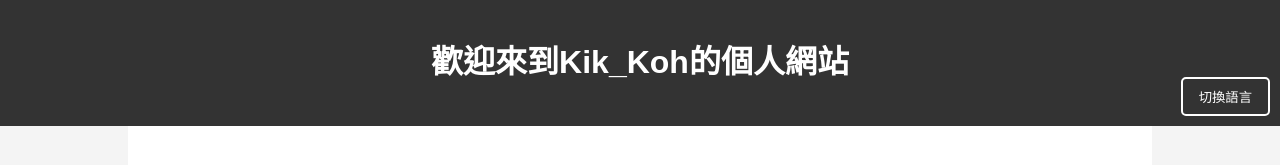
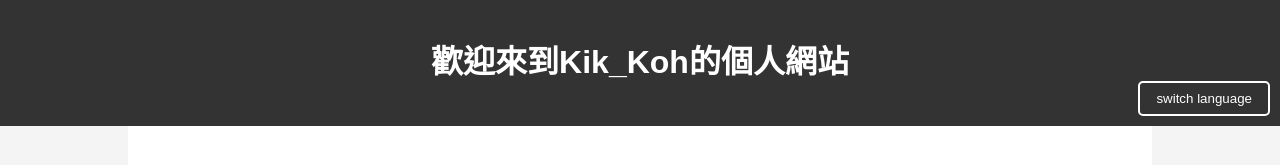
Before and after one commit to 10809104/kik_koh2024, a plain HTML site: page index.html in a window 1280 px wide. Shown: the top 165 px of the page. Drawn offline with Linux system fonts and the light colour scheme.

Commit message:
Update index.html

```diff
--- a/index.html
+++ b/index.html
@@ -76,7 +76,7 @@
     <header>
         <h1 id="header-title">歡迎來到Kik_Koh的個人網站</h1>
         <!-- 語言切換按鈕，右下角框起來 -->
-        <button class="lang-switcher" onclick="toggleLanguage()">切換語言</button>
+        <button class="lang-switcher" onclick="toggleLanguage()">switch language</button>
     </header>
     <div class="container">
         <div class="main-content">
```
